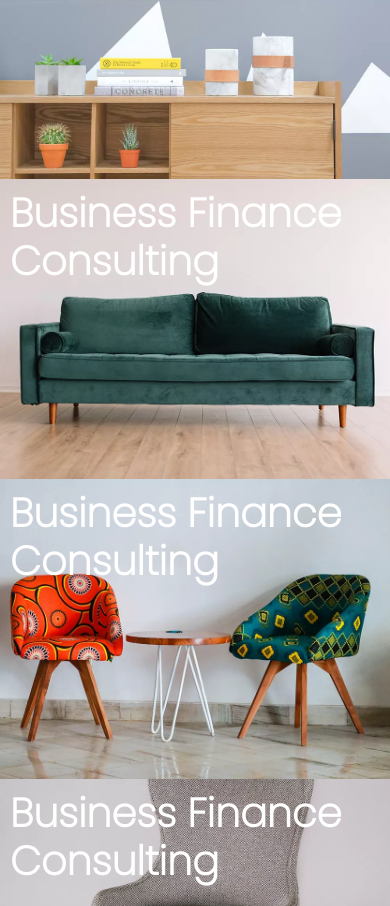
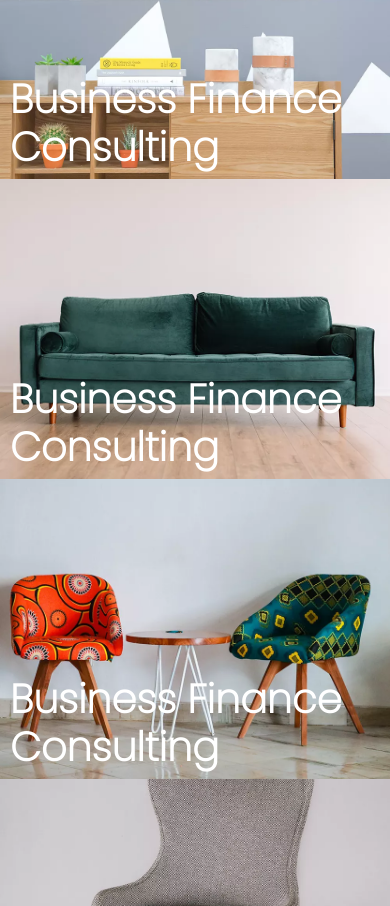
Before and after one commit to Taqi-Haider/UI-Task, a plain HTML site: page index.html in a window 390 px wide. Shown: the part 3078-3984 px from the top of the page. Drawn offline with nearby package versions, Linux system fonts and the light colour scheme.

Commit message:
Text-Issue-Resolved

```diff
--- a/index.html
+++ b/index.html
@@ -176,19 +176,19 @@
                 <h1 class="text-white font-weight-bold d-block d-lg-none gallery-text">Business Finance Consulting</h1>
             </div>
             <div class="col-12 col-lg-3 gallery gallery-image-two">
-                <h1 class="text-white font-weight-bold d-block d-lg-none">Business Finance Consulting</h1>
+                <h1 class="text-white font-weight-bold d-block d-lg-none gallery-text">Business Finance Consulting</h1>
             </div>
             <div class="col-12 col-lg-5 gallery gallery-image-three">
-                <h1 class="text-white font-weight-bold d-block d-lg-none">Business Finance Consulting</h1>
+                <h1 class="text-white font-weight-bold d-block d-lg-none gallery-text">Business Finance Consulting</h1>
             </div>
             <div class="col-12 col-lg-5 gallery gallery-image-four">
-                <h1 class="text-white font-weight-bold d-block d-lg-none">Business Finance Consulting</h1>
+                <h1 class="text-white font-weight-bold d-block d-lg-none gallery-text">Business Finance Consulting</h1>
             </div>
             <div class="col-12 col-lg-3 gallery gallery-image-five">
-                <h1 class="text-white font-weight-bold d-block d-lg-none">Business Finance Consulting</h1>
+                <h1 class="text-white font-weight-bold d-block d-lg-none gallery-text">Business Finance Consulting</h1>
             </div>
             <div class="col-12 col-lg-4 gallery gallery-image-six">
-                <h1 class="text-white font-weight-bold d-block d-lg-none">Business Finance Consulting</h1>
+                <h1 class="text-white font-weight-bold d-block d-lg-none gallery-text">Business Finance Consulting</h1>
             </div>
         </div>
     </div>
--- a/style.css
+++ b/style.css
@@ -104,7 +104,7 @@ li{
     color:white
 }
 .icon-align{
-    text-align: webkit-center;
+    text-align: -webkit-center;
     text-align: -moz-center;
 }
 .video-block{
```
